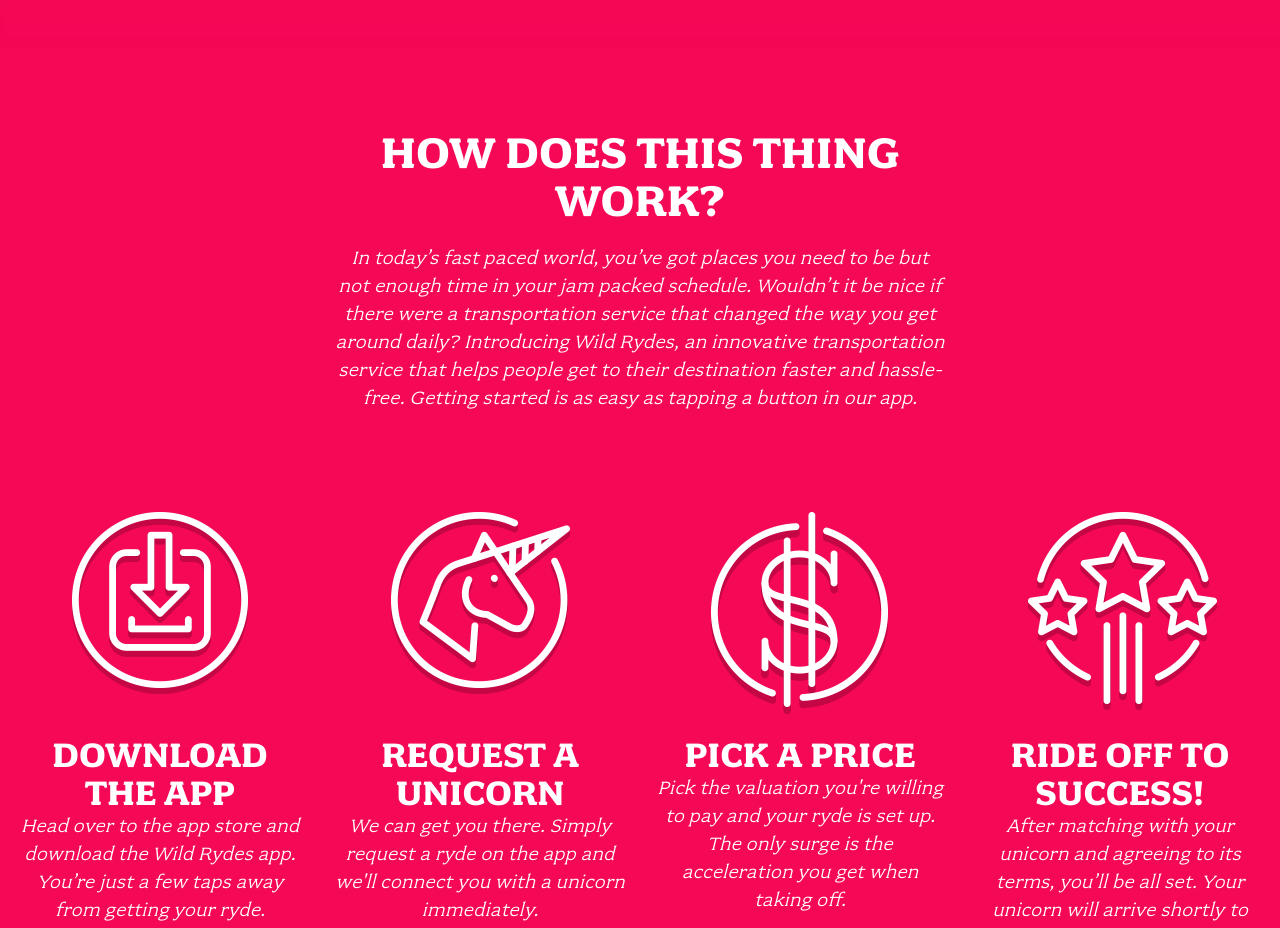
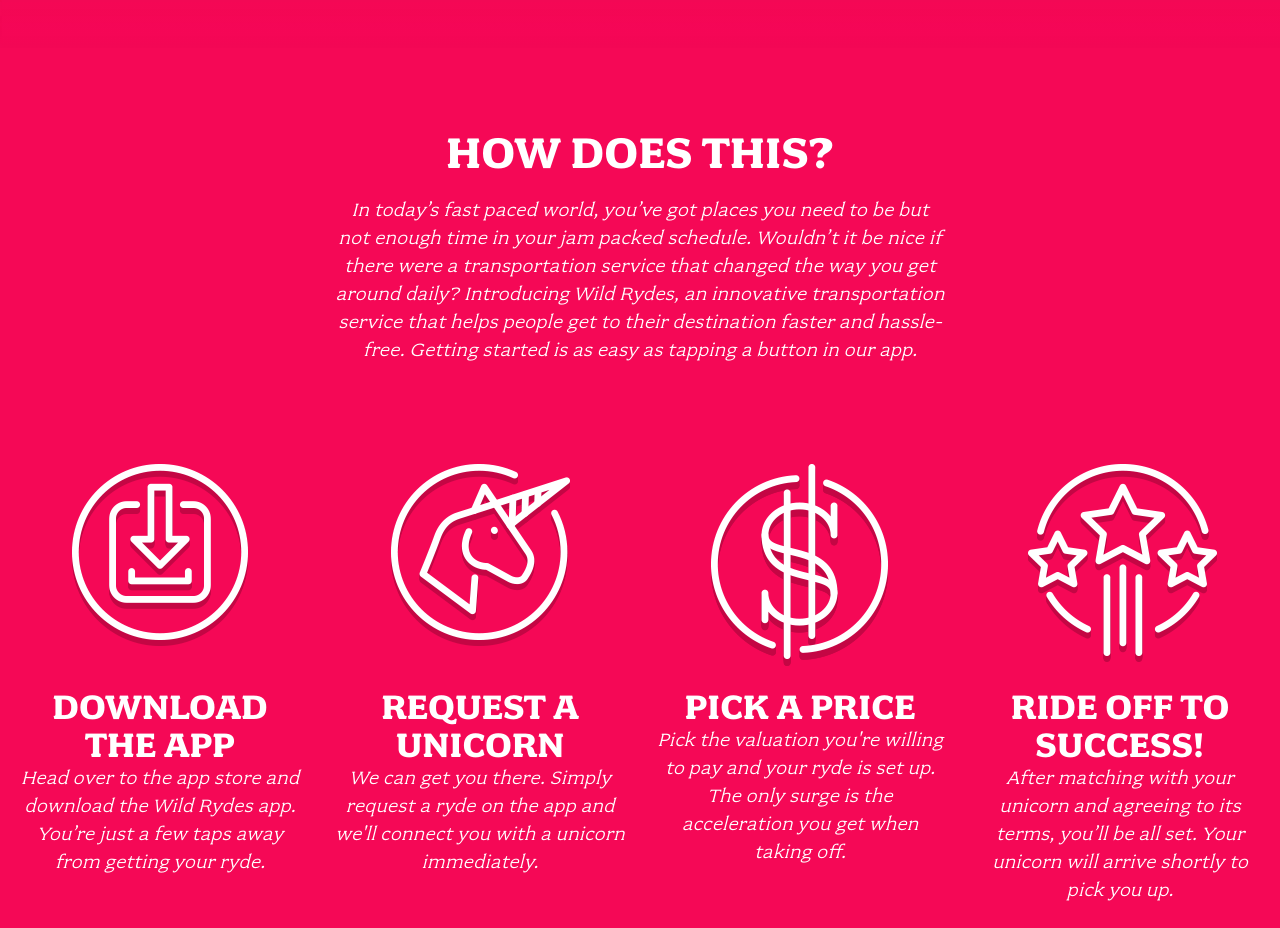
Before and after one commit to Mamba200/wildrydes-site, a plain HTML site: page index.html in a window 1280 px wide. Shown: the part 900-1828 px from the top of the page. Drawn offline with Linux system fonts and the light colour scheme.

Commit message:
Update index.html

```diff
--- a/index.html
+++ b/index.html
@@ -30,7 +30,7 @@
 
   <section class="home-about">
     <div class="row column large-9 xlarge-6 xxlarge-4">
-      <h2 class="section-title">How Does This Thing Work?</h2>
+      <h2 class="section-title">How Does This?</h2>
       <p class="content">
         In today’s fast paced world, you’ve got places you need to be but not enough time in your jam packed schedule. Wouldn’t it be nice if there were a transportation service that changed the way you get around daily? Introducing Wild Rydes, an innovative transportation service that helps people get to their destination faster and hassle-free. Getting started is as easy as tapping a button in our app.
       </p>
```
